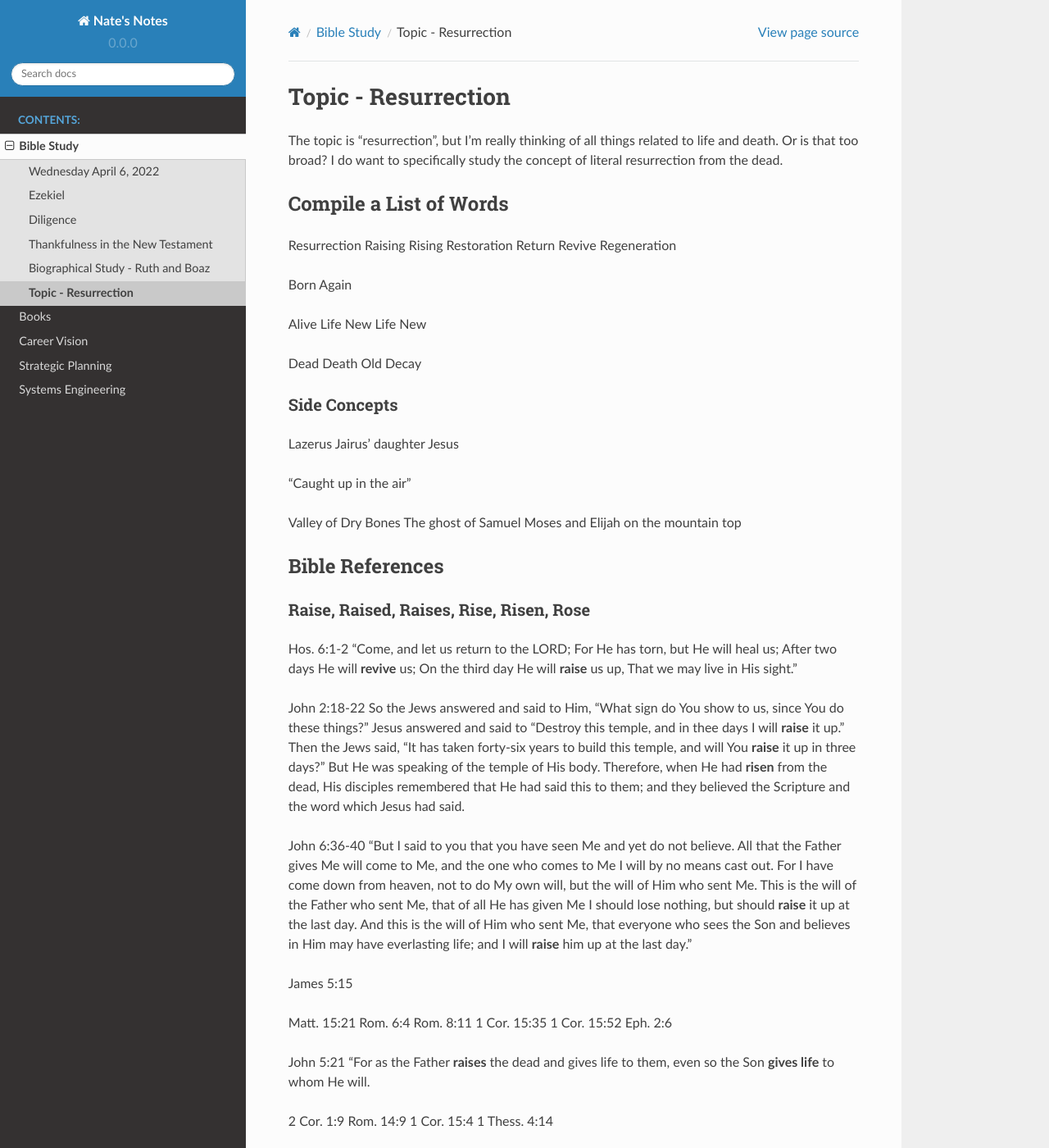
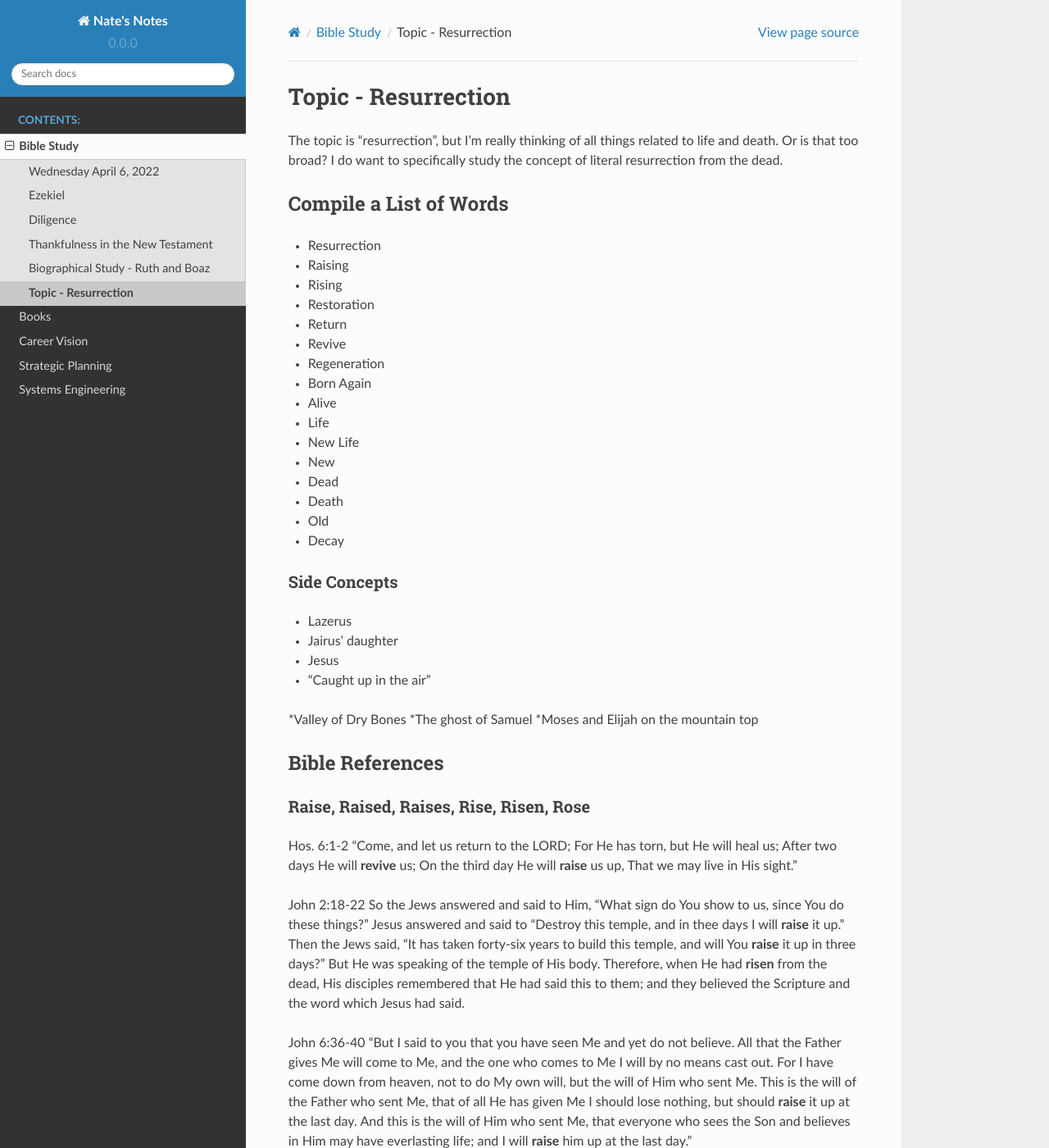
Before and after one commit to NateBowen/nates-docs, a Sphinx documentation site: the page built from source/bible-study/topical-study/resurrection.md, in a window 1280 px wide and 1400 px high. Shown: the whole window at 82% size. Built offline with Sphinx 7.4.7 and the Read the Docs theme 2.0.0, drawn with Linux system fonts in a browser that asks for light colours; some of the changed text lies outside the part shown.

Commit message:
Add bullet points so it renders nicer

```diff
--- a/source/bible-study/topical-study/resurrection.md
+++ b/source/bible-study/topical-study/resurrection.md
@@ -6,37 +6,37 @@ I do want to specifically study the concept of literal resurrection from the dea
 
 ## Compile a List of Words
 
-Resurrection
-Raising
-Rising
-Restoration
-Return
-Revive
-Regeneration
+* Resurrection
+* Raising
+* Rising
+* Restoration
+* Return
+* Revive
+* Regeneration
 
-Born Again
+* Born Again
 
-Alive
-Life
-New Life
-New
+* Alive
+* Life
+* New Life
+* New
 
-Dead
-Death
-Old
-Decay
+* Dead
+* Death
+* Old
+* Decay
 
 ### Side Concepts
 
-Lazerus
-Jairus' daughter
-Jesus
+* Lazerus
+* Jairus' daughter
+* Jesus
 
-"Caught up in the air"
+* "Caught up in the air"
 
-Valley of Dry Bones
-The ghost of Samuel
-Moses and Elijah on the mountain top
+*Valley of Dry Bones
+*The ghost of Samuel
+*Moses and Elijah on the mountain top
 
 ## Bible References
 
@@ -63,40 +63,39 @@ For I have come down from heaven, not to do My own will, but the will of Him who
 This is the will of the Father who sent Me, that of all He has given Me I should lose nothing, but should **raise** it up at the last day.
 And this is the will of Him who sent Me, that everyone who sees the Son and believes in Him may have everlasting life; and I will **raise** him up at the last day."
 
-James 5:15
+* James 5:15
 
-
-Matt. 15:21
-Rom. 6:4
-Rom. 8:11
-1 Cor. 15:35
-1 Cor. 15:52
-Eph. 2:6
+* Matt. 15:21
+* Rom. 6:4
+* Rom. 8:11
+* 1 Cor. 15:35
+* 1 Cor. 15:52
+* Eph. 2:6
 
 John 5:21
 "For as the Father **raises** the dead and gives life to them, even so the Son **gives life** to whom He will.
 
-2 Cor. 1:9
-Rom. 14:9
-1 Cor. 15:4
-1 Thess. 4:14
+* 2 Cor. 1:9
+* Rom. 14:9
+* 1 Cor. 15:4
+* 1 Thess. 4:14
 
 ### Regeneration
 
-Matt. 19:28
-Titus 3:5
+* Matt. 19:28
+* Titus 3:5
 
 ### Revive, Revived
 
-Ps. 85:6
-Rom. 7:9
+* Ps. 85:6
+* Rom. 7:9
 
 ### Resurrection
 
-John 11:25
-Acts 17:18
-Rom. 6:5
-1 Cor. 15:12
-Phil. 3:10
-Heb. 11:35
-Rev. 20:5
+* John 11:25
+* Acts 17:18
+* Rom. 6:5
+* 1 Cor. 15:12
+* Phil. 3:10
+* Heb. 11:35
+* Rev. 20:5
```
